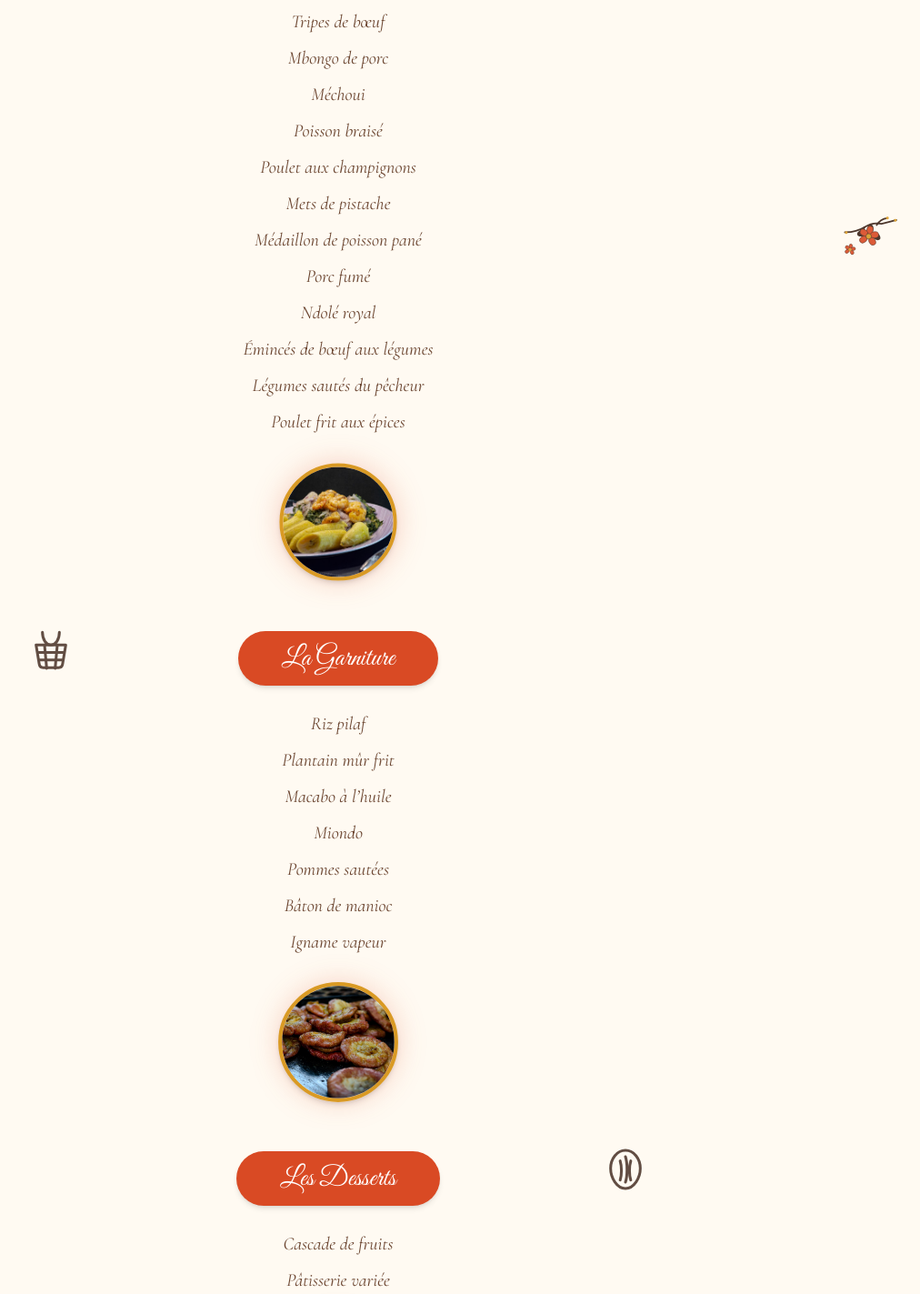
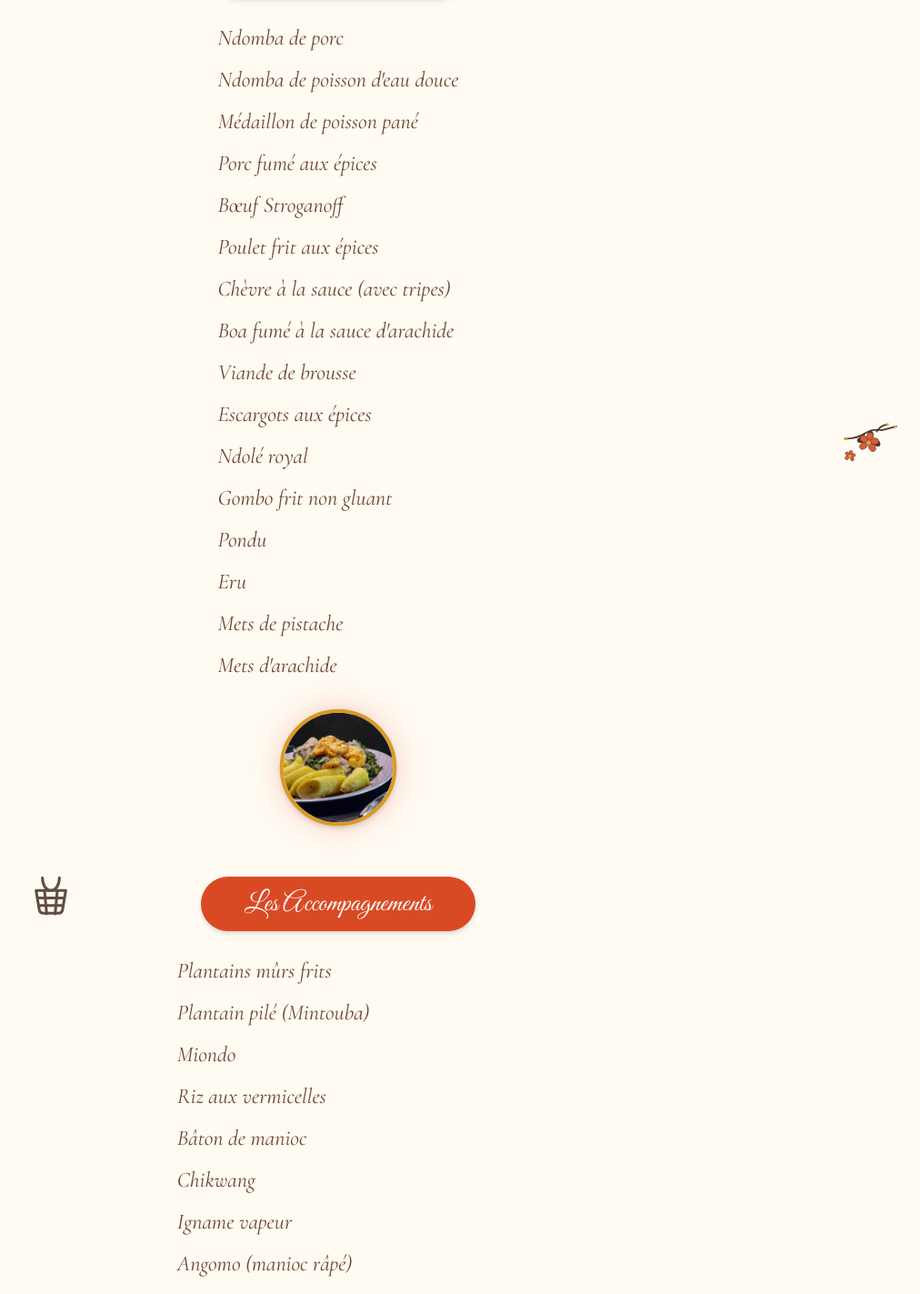
Before and after one commit to Bnfs/mariage-anthony-osier, a React (Vite) app: page /menu in a window 1280 px wide. Shown: the part 1044-2467 px from the top of the page at 91% size, without its empty margins (268-1280 px from the left). Built offline with nearby package versions, Linux system fonts and the light colour scheme.

Commit message:
Revenir à l'ancien menu, aligner à gauche et agrandir le texte, retirer toute référence au 15 dans le lien calendrier

```diff
--- a/src/pages/MenuPage.jsx
+++ b/src/pages/MenuPage.jsx
@@ -16,39 +16,47 @@ const CATEGORIES = [
     name: 'Les Entrées',
     motif: 'calabash',
     photo: menuEntreesImg,
-    items: ['Salade charcutière', 'Salade russe', 'Assiette paysanne'],
+    items: ['Salade charcutière', 'Salade russe', 'Quiche Lorraine'],
   },
   {
     name: 'Les Plats Chauds',
     motif: 'djembe',
     photo: menuPlatsImg,
     items: [
-      'Tripes de bœuf',
-      'Mbongo de porc',
-      'Méchoui',
-      'Poisson braisé',
-      'Poulet aux champignons',
+      'Ndomba de porc',
+      "Ndomba de poisson d'eau douce",
+      'Médaillon de poisson pané',
+      'Porc fumé aux épices',
+      'Bœuf Stroganoff',
+      'Poulet frit aux épices',
+      'Chèvre à la sauce (avec tripes)',
+      "Boa fumé à la sauce d'arachide",
+      'Viande de brousse',
+      'Escargots aux épices',
+      'Ndolé royal',
+      'Gombo frit non gluant',
+      'Pondu',
+      'Eru',
       'Mets de pistache',
-      'Médaillon de poisson pané',
-      'Porc fumé',
-      'Ndolé royal',
-      'Émincés de bœuf aux légumes',
-      'Légumes sautés du pêcheur',
-      'Poulet frit aux épices',
+      "Mets d'arachide",
     ],
   },
   {
-    name: 'La Garniture',
+    name: 'Les Accompagnements',
     motif: 'basket',
     photo: menuAccompagnementsImg,
     items: [
-      'Riz pilaf',
-      'Plantain mûr frit',
-      'Macabo à l’huile',
+      'Plantains mûrs frits',
+      'Plantain pilé (Mintouba)',
       'Miondo',
-      'Pommes sautées',
+      'Riz aux vermicelles',
       'Bâton de manioc',
+      'Chikwang',
       'Igname vapeur',
+      'Angomo (manioc râpé)',
+      'Eba fon (maïs, arachides, feuilles fraîches)',
+      'Foutou',
+      'Water fufu',
     ],
   },
   {
@@ -137,11 +145,11 @@ export default function MenuPage() {
                     {cat.name}
                   </span>
                 </div>
-                <ul className="text-center space-y-2 md:space-y-3">
+                <ul className="text-left mx-auto w-fit space-y-2.5 md:space-y-3.5">
                   {cat.items.map((item) => (
                     <li
                       key={item}
-                      className="font-display italic text-lg md:text-xl text-cocoa-light"
+                      className="font-display italic text-xl md:text-2xl text-cocoa-light"
                     >
                       {item}
                     </li>
--- a/src/pages/ProgrammePage.jsx
+++ b/src/pages/ProgrammePage.jsx
@@ -32,7 +32,7 @@ const TIMELINE = [
 const CALENDAR_URL =
   'https://calendar.google.com/calendar/render?action=TEMPLATE' +
   '&text=' + encodeURIComponent('Mariage Anthony & Osier Andréa') +
-  '&dates=20260814/20260815' +
+  '&dates=20260814T133000/20260814T220000' +
   '&details=' + encodeURIComponent("Accueil, danse traditionnelle et cérémonie de la dot (Nsimeyong, Terre Rouge, Yaoundé).") +
   '&location=' + encodeURIComponent('Nsimeyong, Terre Rouge, Yaoundé, Cameroun')
 
```
